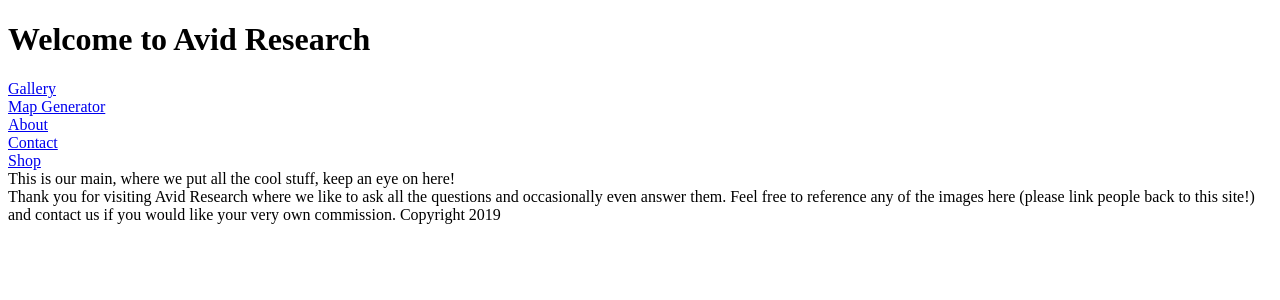
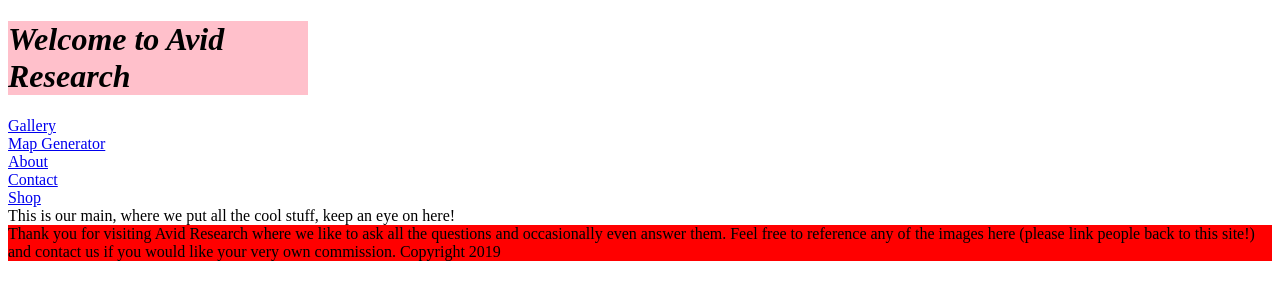
Before and after one commit to amtrav42/avidResearchReact, a React app: page / in a window 1280 px wide. Shown: the top 300 px of the page. Built offline with nearby package versions, Linux system fonts and the light colour scheme.

Commit message:
added sass

```diff
--- a/package.json
+++ b/package.json
@@ -23,7 +23,11 @@
     "@babel/preset-env": "7.6.0",
     "@babel/preset-react": "7.0.0",
     "babel-loader": "8.0.6",
+    "css-loader": "3.2.0",
     "html-webpack-plugin": "3.2.0",
+    "mini-css-extract-plugin": "0.8.0",
+    "node-sass": "4.12.0",
+    "sass-loader": "8.0.0",
     "webpack": "4.39.3",
     "webpack-cli": "3.3.8",
     "webpack-dev-server": "3.8.0"
--- a/src/components/Footer/index.jsx
+++ b/src/components/Footer/index.jsx
@@ -1,11 +1,12 @@
 import React, { Component } from "react";
+import './styles.scss';
 
 class Footer extends Component {
   render(){
     const d = new Date();
     const n = d.getFullYear();
     return (
-      <footer>
+      <footer className='footer'>
         {`Thank you for visiting Avid Research where we like to ask all the questions and occasionally even answer them.
         Feel free to reference any of the images here (please link people back to this site!) and contact us if you would like your very own commission.
         Copyright ${n}`}
--- /dev/null
+++ b/src/components/Footer/styles.scss
@@ -0,0 +1,3 @@
+.footer{
+  background: red;
+}
--- a/src/components/Header/index.jsx
+++ b/src/components/Header/index.jsx
@@ -1,10 +1,11 @@
 import React, { Component } from "react";
+import './styles.scss';
 
 class Header extends Component {
   render(){
     return (
       <header>
-        <h1>Welcome to Avid Research</h1>
+        <h1 className='header'>Welcome to Avid Research</h1>
       </header>
     );
   }
--- /dev/null
+++ b/src/components/Header/styles.scss
@@ -0,0 +1,5 @@
+.header{
+  background: pink;
+  font-style: italic;
+  width: 300px;
+}
--- a/webpack.config.js
+++ b/webpack.config.js
@@ -4,6 +4,12 @@ const path = require('path');
 const BUILD_DIR = path.resolve(__dirname, 'public');
 const APP_DIR = path.resolve(__dirname, 'src');
 const HtmlWebpackPlugin = require('html-webpack-plugin');
+const MiniCssExtractPlugin = require('mini-css-extract-plugin');
+
+const MiniCssExtractPluginConfig = new MiniCssExtractPlugin({
+  filename: '[name].css',
+  chunkFilename: '[id].css',
+})
 
 const HtmlWebpackPluginConfig = new HtmlWebpackPlugin({
   template: `${APP_DIR}/index.html`,
@@ -31,9 +37,22 @@ module.exports = {
         use: ['babel-loader'],
         exclude: /node_modules/,
       },
+      {
+        test: /\.s[ac]ss$/i,
+        use: [
+          {
+            loader: MiniCssExtractPlugin.loader,
+          },
+          //translates css into Common JS//
+          'css-loader',
+          //compiles sass into css//
+          'sass-loader',
+        ],
+      },
     ],
   },
   plugins: [
     HtmlWebpackPluginConfig,
+    MiniCssExtractPluginConfig,
   ],
 };
```
Also changed, not shown: 1 other file (tests, documents, lock files or other folders).
